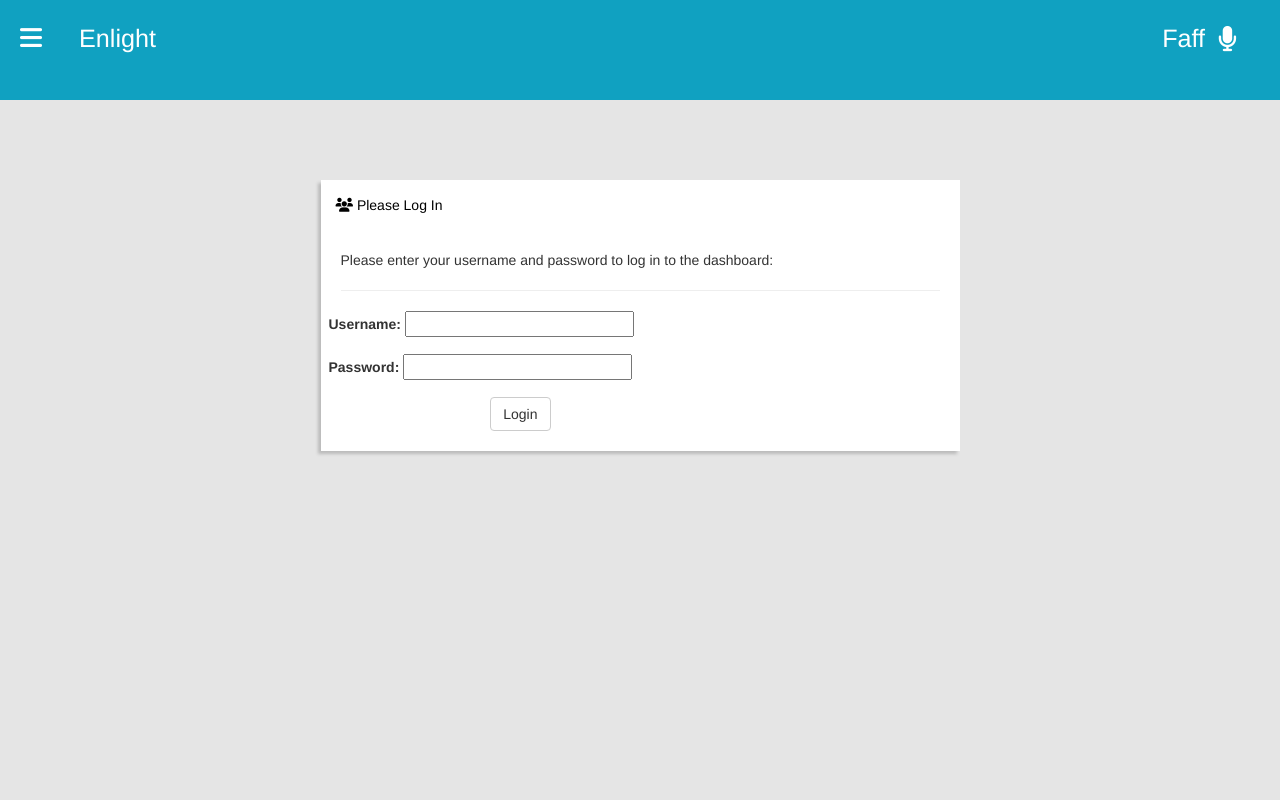
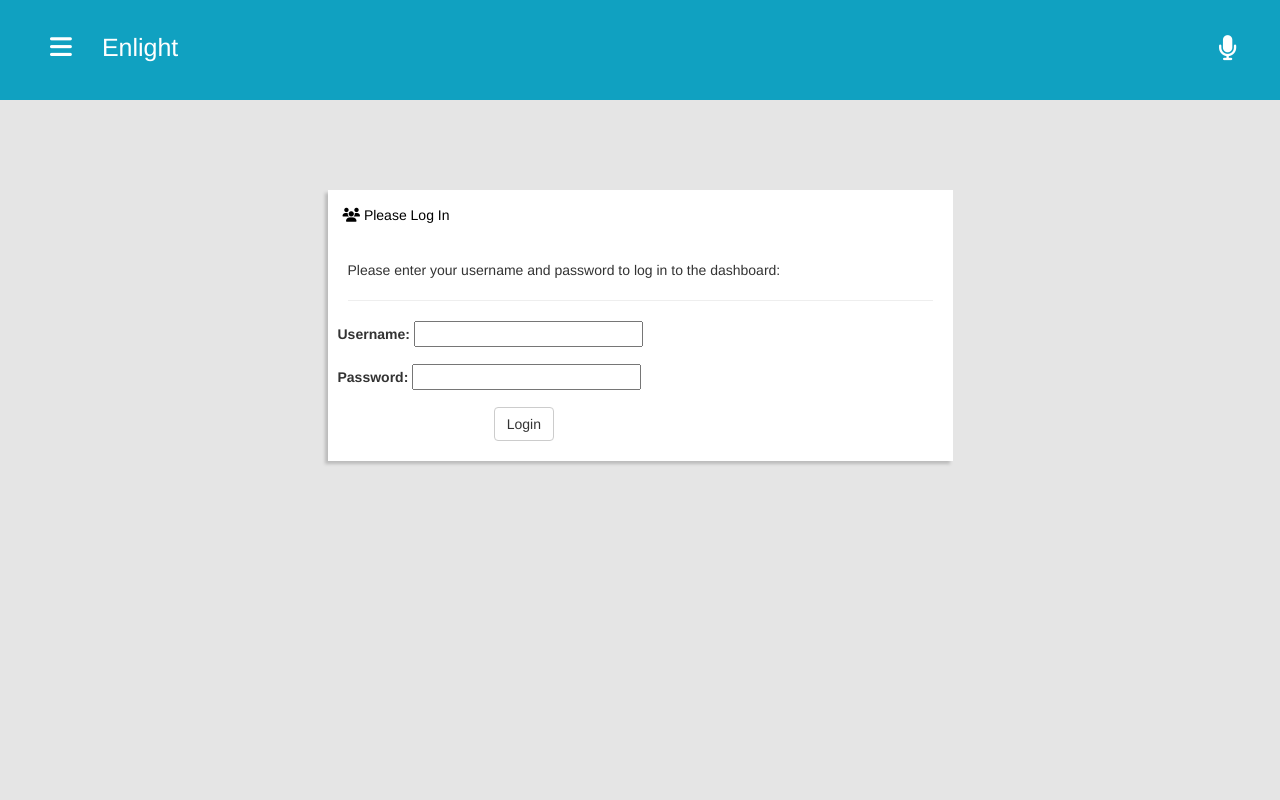
Before and after one commit to alex-sherman/enlight, a Flask app: template web/mod_auth/templates/login.html in a window 1280 px wide. Run offline with Flask 2, Linux system fonts and the light colour scheme; the template is opened without the code that fills it, so the values that code supplies are empty; some libraries are stand-ins or nearby versions.

Commit message:
Added speech recognition, slider and alerts

```diff
--- a/web/static/css/main.css
+++ b/web/static/css/main.css
@@ -1,16 +1,50 @@
-.nav-container {
-    height: 100px;
-    background: #10a1c1;
+.navbar {
     color: #fff;
+    font-size: 25px;
+    background: none;
+    border: none;
 }
 .nav-header {
-    padding-top: 20px;
+    background: #10a1c1;
+    height: 100px;
+    padding-top: 30px;
     padding-left: 20px;
-    font-size: 1.8em;
 }
-.nav-title {
+.alert {
+    margin-top: 18px;
+    font-size: 18px;
+    max-width: 300px;
+    margin-left: auto;
+    margin-right: auto;
+}
+#nav-title {
+    float: left;
+    display: inline;
+}
+#nav-title > i {
     padding-left: 30px;
-    display: inline;
+    padding-right: 30px;
+}
+#speech-info {
+    display: none;
+    overflow: hidden;
+    height: 35px;
+}
+@media (min-width: 768px) {
+    #speech-info { display: inline; }
+}
+#speech-info > p {
+    float: right;
+    height: 35px;
+    text-overflow: ellipsis;
+    margin: 0px;
+}
+.speech.listening {
+    color: red;
+}
+#right {
+ width: 200px;
+ float: right;
 }
 
 .widget {
@@ -19,7 +53,7 @@
     box-shadow: 0 1px 1px rgba(0, 0, 0, 0.05);
     border-color: #e9e9e9;
     overflow: auto;
-    margin-bottom: 6px;
+    margin-bottom: 10px;
     box-shadow: -3px 3px 3px #bbb;
 }
 .widget-title .btn {
@@ -48,11 +82,26 @@
 }
 
 #content {
-    margin-top: 80px;
-    padding-right: 10px;
-    padding-left: 10px;
+    padding-right: 20px;
+    padding-left: 20px;
     margin-right: 0;
     margin-left: 0;
+}
+
+#container {
+    background: #E5E5E5;
+    display: block;
+    position: absolute;
+    top: 0;
+    left: 0;
+    width: 100%;
+    height: 100%;
+    overflow-y: auto;
+    overflow-x: hidden;
+    padding-top: 110px;
+}
+@media (min-width: 768px) {
+    #container{ padding-top: 190px; }
 }
 
 .col-lg-1, .col-lg-10, .col-lg-11, .col-lg-12, .col-lg-2, .col-lg-3, .col-lg-4,
@@ -62,8 +111,8 @@
 .col-sm-2, .col-sm-3, .col-sm-4, .col-sm-5, .col-sm-6, .col-sm-7, .col-sm-8,
 .col-sm-9, .col-xs-1, .col-xs-10, .col-xs-11, .col-xs-12, .col-xs-2, .col-xs-3,
 .col-xs-4, .col-xs-5, .col-xs-6, .col-xs-7, .col-xs-8, .col-xs-9 {
-    padding-left: 3px;
-    padding-right: 3px;
+    padding-left: 5px;
+    padding-right: 5px;
 }
 
 .btn-primary {
@@ -74,33 +123,31 @@
     background-color: #0b768e;
 }
 
-#container {
-    background: #E5E5E5;
-    display: block;
-    position: absolute;
-    top: 0;
-    left: 0;
-    width: 100%;
-    height: 100%;
-    overflow: hidden;
-}
-
 .btn.speech {
     font-size: inherit;
     margin-right: 30px;
     padding-top: 0;
 }
-
-.button-title {
+.widget-row, .widget-row-info {
+    height: 40px;
+}
+.widget-row-info {
+    text-align: center;
+}
+.widget-row-title, .widget-row-info {
     display: inline;
     font-size: 20px;
+    line-height: normal;
 }
-.button-title > p, .button-title > i{
+.widget-row-title > p, .widget-row-title > i{
     padding-left: 30px;
-    display: table-cell; height: 36px; vertical-align: middle;
+    display: table-cell; height: 40px; vertical-align: middle;
 }
 
-.button-title > i {
+.widget-row-title > i {
     font-size: 30px;
     color: #10a1c1;
 }
+.widget-row > .btn {
+    margin-top: 3px;
+}
--- a/web/static/widget.js
+++ b/web/static/widget.js
@@ -29,6 +29,17 @@ var Element = Class.extend({
 Element.current_id = 0;
 Element.elements = [];
 Element.types = {}
+Element.colors = {
+    danger: "#ff534f",
+}
+Element.info = function(text, color) {
+    var info = $("#info-box");
+    color = color || "inherit";
+    if(color in Element.colors)
+        color = Element.colors[color];
+    info.text(text);
+    info.fadeIn(200).delay(2000).fadeOut(200);
+}
 
 Element._extend = Element.extend;
 Element.extend = function extend(args) {
@@ -95,10 +106,8 @@ var Button = Element.extend({
         Element.init.apply(this);
         this.callback = callback;
         this.name = name || "Button";
-        this.button = $("<button class='btn btn-primary'></button>");
-        this.button.text(this.name);
-        this.button.click(() => this.handler());
-        this.element.append(this.button);
+        this.element.text(this.name);
+        this.element.click(() => this.handler());
         this.btn_classes = ["btn-primary", "btn-secondary", "btn-danger", "btn-success"];
     },
     remove_classes: function(class_) {
@@ -109,21 +118,18 @@ var Button = Element.extend({
         }, "");
     },
     indicate: function(class_, delay) {
-        this.button.clearQueue();
-        this.button.stop();
+        this.element.clearQueue();
         if(delay == undefined)
             delay = 200;
-        this.button.switchClass(this.remove_classes(class_), class_, 0);
-        this.button.delay(1000).switchClass(this.remove_classes("btn-primary"), "btn-primary", delay)
+        this.element.switchClass(this.remove_classes(class_), class_, 0);
+        this.element.delay(1000).switchClass(this.remove_classes("btn-primary"), "btn-primary", delay)
     },
     handler: function() {
         var self = this;
-        this.button.clearQueue();
-        this.button.stop();
-        this.button.switchClass(this.remove_classes("btn-secondary"), "btn-secondary", 0);
+        this.element.clearQueue();
+        this.element.switchClass(this.remove_classes("btn-secondary"), "btn-secondary", 0);
         this.callback()
             .done(function(result) {
-                console.log(result);
                 self.indicate("btn-success");
             })
             .fail(function(error) {
@@ -131,32 +137,57 @@ var Button = Element.extend({
             });
     }
 });
+Button.html = "<button class='btn btn-primary'></button>";
 
-var RPCButton = Element.extend({
-    init: function RPCButton() {
-        this.args = {title: "Button"}
+var WidgetRow = Element.extend({
+    init: function WidgetRow() {
+        this.args = {title: "", type: "button"}
         Element.init.apply(this, arguments);
         if(this.args.command)
-            add_command(this.args.command, () => this.handler());
+            add_command(this.args.command, (text) => this.input.handler());
         if(this.args.icon)
-            this.element.find(".button-title > i").addClass(this.args.icon);
-        this.element.find(".button-title > p").text(this.args.title);
-
-        this.button = new Button(this.args.button_text, () => this.rpc());
-        this.button.element.addClass("pull-right");
-        this.element.find(".button-row").append(this.button.element);
+            this.element.find(".widget-row-title > i").addClass(this.args.icon);
+        this.element.find(".widget-row-title > p").text(this.args.title);
+        if(this.args.type == "button")
+            this.input = new Button(this.args.button_text, () => this.rpc());
+        else if(this.args.type == "slider")
+            this.input = new Slider()
+        this.input.element.addClass("pull-right");
+        this.element.find(".widget-row").append(this.input.element);
+        this.info = this.element.find(".widget-row-info");
+        this.info.hide();
     },
     rpc: function () {
-        return api.rpc(this.args.path, this.args.procedure, this.args.value);
+        var self = this;
+        var out = api.rpc(this.args.path, this.args.procedure, this.args.value);
+        if(this.args.showresult)
+            out.done(function(result) {
+                Element.info(JSON.stringify(result));
+            });
+        return out;
     }
 });
-RPCButton.html =
+WidgetRow.html =
 "<div class='row'>\
-    <div class='button-row col-xs-12'>\
-        \
-        <div class='button-title'><i class='fa'></i><p></p></div>\
+    <div class='widget-row col-xs-12'>\
+        <div class='widget-row-title'><i class='fa'></i><p></p></div>\
+    </div>\
+</div>\
+<div class='row'>\
+    <div class='widget-row-info col-xs-12'>\
     </div>\
 </div>";
+
+var Slider = Element.extend({
+    init: function Slider() {
+        Element.init.apply(this, arguments);
+    }
+});
+Slider.html =
+"<label class='switch'>\
+  <input type='checkbox'>\
+  <div class='slider round'></div>\
+</label>";
 
 var Text = Element.extend({
     init: function Text(path, procedure) {
@@ -193,7 +224,7 @@ var Debug = Element.extend({
         value = JSON.parse(value);
         return api.rpc(this.path.val(), this.procedure.val(), value)
         .done(function(result) {
-            console.log(result);
+            Element.info(JSON.stringify(result));
         });
     }
 })
--- a/web/templates/base.html
+++ b/web/templates/base.html
@@ -13,20 +13,22 @@
     <script src="{{url_for('static', filename='class.js')}}"></script>
     <script src="{{url_for('static', filename='widget.js')}}"></script>
     <link href="{{url_for('static', filename='css/main.css')}}" rel="stylesheet">
+    <link href="{{url_for('static', filename='css/slider.css')}}" rel="stylesheet">
     {% block includes %}{% endblock %}
 </head>
 <body>
-    <div id="container">
-        <div class='nav-container'>
-            <div class='nav-header'>
-                <i class="fa fa-bars" aria-hidden="true"></i>
-                <div class='nav-title'>Enlight</div>
+    <nav class="navbar navbar-default navbar-fixed-top">
+        <div class='nav-header'>
+            <div>
+                <div id="nav-title"><i class="fa fa-bars" aria-hidden="true"></i>Enlight</div>
                 <div class='btn speech pull-right'><i class='fa fa-microphone'></i></div>
-                <div class='speech-info pull-right'>Faff</div>
+                <div id="speech-info"><p></p></div>
             </div>
-
         </div>
-        <div id='content'>
+        <div id="info-box" class="info-box alert alert-success" style="display: none;"></div>
+    </nav>
+    <div id="container" data-role="page">
+        <div id='content' data-role="main" class="ui-content">
         {% block content %}
         {% endblock %}
         </div>
```
Also changed, not shown: web/static/css/slider.css (added, +56 -0 lines), web/static/speech.js (+42 -16 lines), web/templates/index.html (+24 -3 lines).
